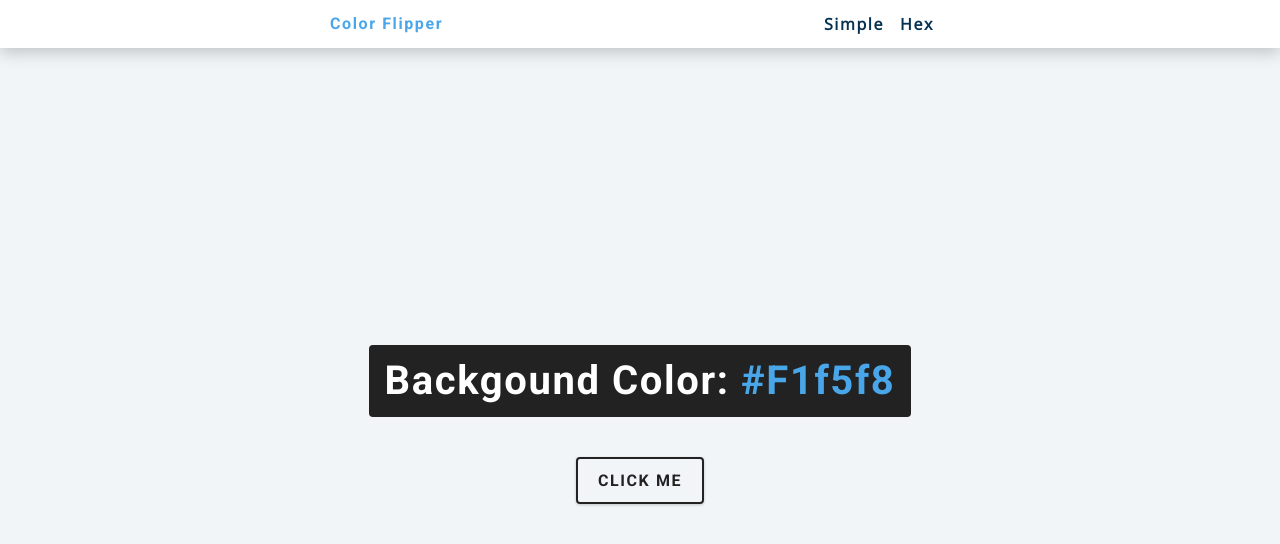
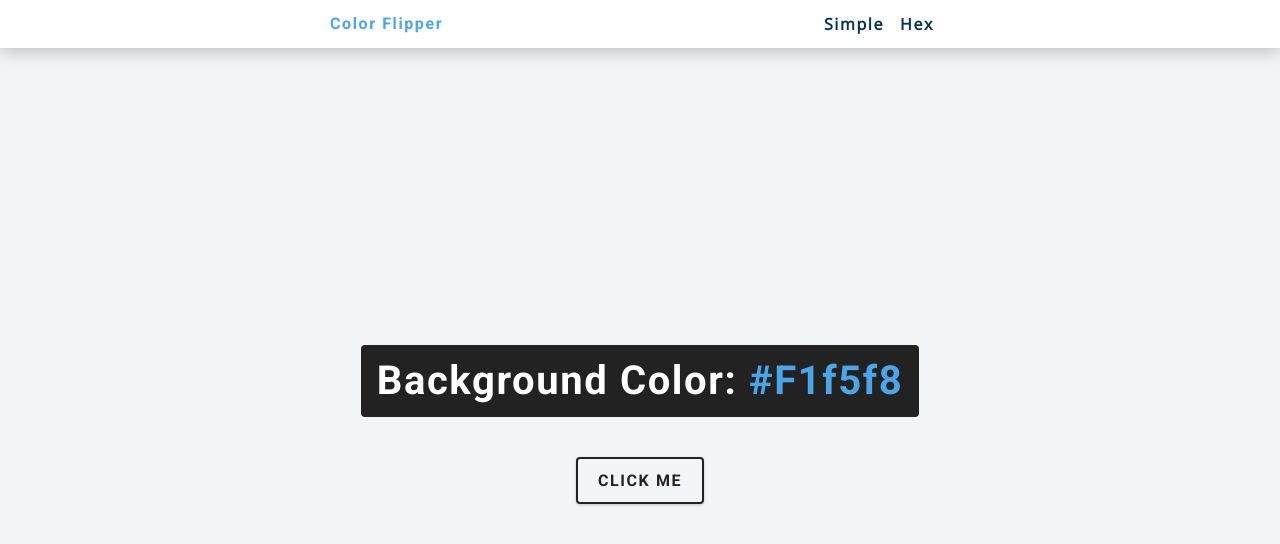
Before and after one commit to sarganio/1-color-flipper, a plain HTML site: page index.html in a window 1280 px wide. Drawn offline with nearby package versions, Linux system fonts and the light colour scheme.

Commit message:
fixed typo in index.html

```diff
--- a/index.html
+++ b/index.html
@@ -25,7 +25,7 @@
     <main>
       <div class="container">
         <h2>
-          backgound color:
+          background color:
           <span class="color">
             #f1f5f8
           </span>
```
